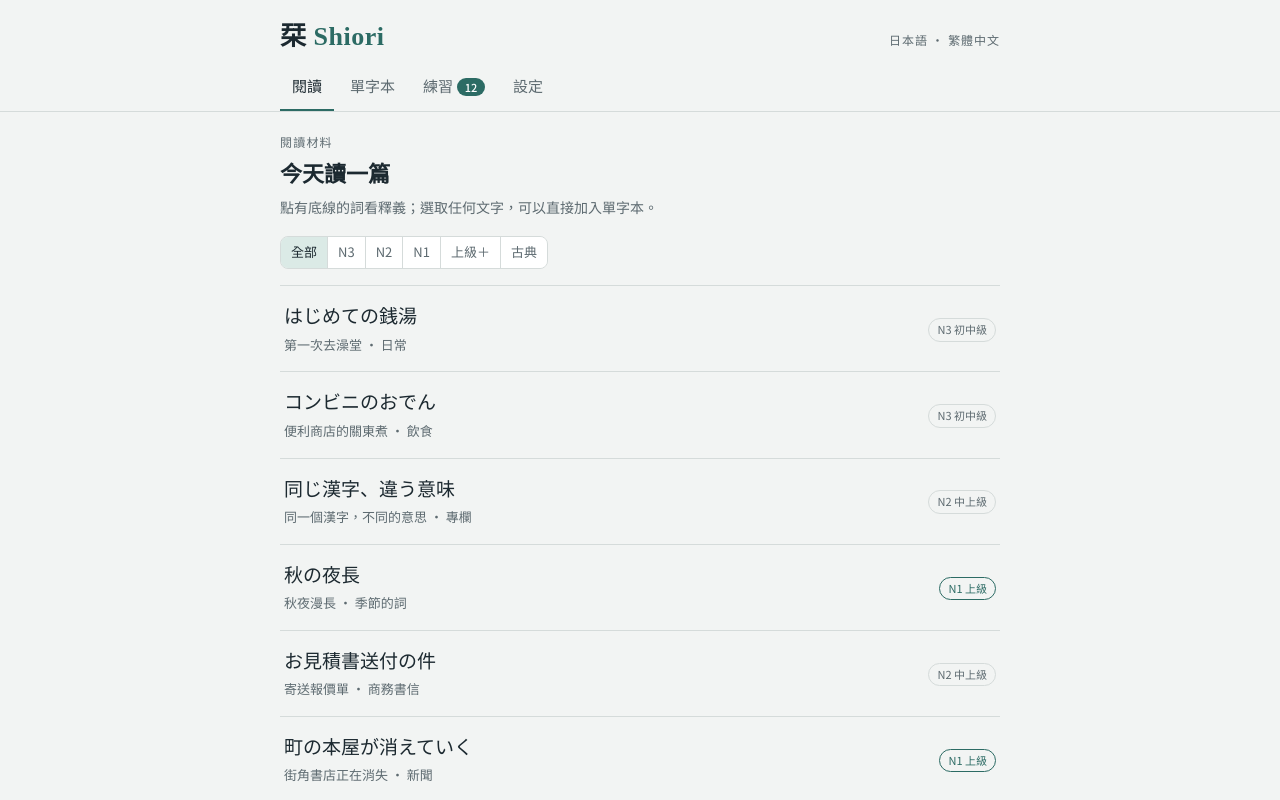
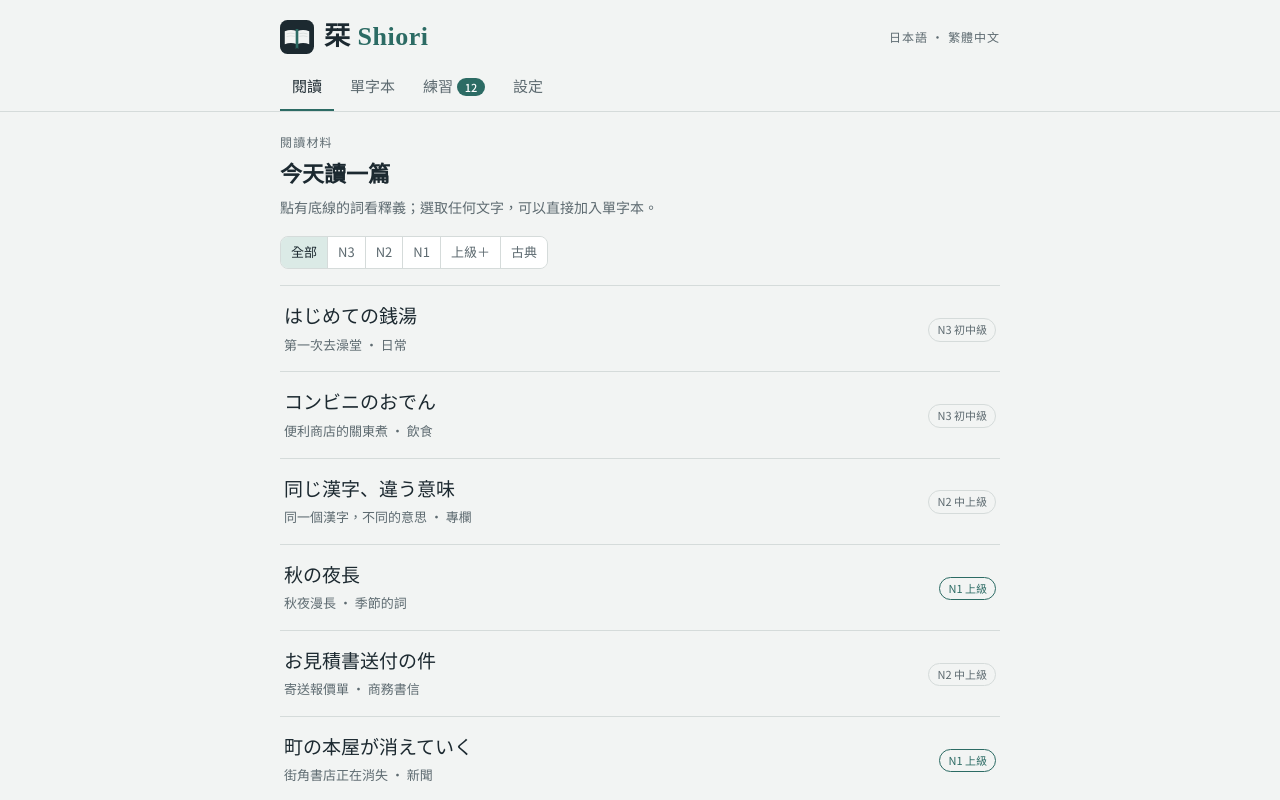
Before and after one commit to Shentuyuxia/shiori, a plain HTML site: page index.html in a window 1280 px wide. Shown: the top 800 px of the page. Drawn offline with Linux system fonts and the light colour scheme; a web font is replaced by a local one.

Commit message:
Add files via upload

```diff
--- a/index.html
+++ b/index.html
@@ -3,6 +3,13 @@
 <head>
 <meta charset="utf-8">
 <meta name="viewport" content="width=device-width,initial-scale=1,viewport-fit=cover">
+<link rel="icon" href="favicon.svg" type="image/svg+xml">
+<link rel="icon" href="icon-192.png" sizes="192x192" type="image/png">
+<link rel="apple-touch-icon" href="apple-touch-icon.png">
+<link rel="manifest" href="manifest.webmanifest">
+<meta name="apple-mobile-web-app-title" content="栞 Shiori">
+<meta name="theme-color" content="#f2f4f3" media="(prefers-color-scheme: light)">
+<meta name="theme-color" content="#12181b" media="(prefers-color-scheme: dark)">
 <title>Shiori 栞</title>
 <meta name="claude:viewport-fit-sides" content="cover">
 <link rel="preconnect" href="https://fonts.googleapis.com">
@@ -38,7 +45,9 @@ button{cursor:pointer}
 :focus-visible{outline:2px solid var(--accent);outline-offset:2px}
 
 header.top{position:sticky;top:env(safe-area-inset-top,0px);z-index:5;background:var(--paper);border-bottom:1px solid var(--line)}
-.brand{display:flex;align-items:baseline;justify-content:space-between;gap:12px;padding-block:16px 6px}
+.brand{display:flex;align-items:center;justify-content:space-between;gap:12px;padding-block:16px 6px}
+.lockup{display:flex;align-items:center;gap:10px;min-width:0}
+.mark{width:34px;height:34px;flex:none}
 .brand h1{font-family:var(--f-display);font-weight:700;font-size:26px;margin:0;letter-spacing:.02em}
 .brand h1 span{color:var(--accent)}
 .brand small{color:var(--muted);font-size:12px;letter-spacing:.08em}
@@ -170,7 +179,7 @@ textarea.io{width:100%;min-height:110px;box-sizing:border-box;padding:10px;borde
 <body>
 
 <header class="top"><div class="wrap">
-  <div class="brand"><h1>栞 <span>Shiori</span></h1><small id="brandSub"></small></div>
+  <div class="brand"><div class="lockup"><svg class="mark" viewBox="0 0 64 64" aria-hidden="true"><rect width="64" height="64" rx="14" fill="var(--ink)"/><path d="M9 21 Q20 16.5 31 20.5 V45 Q20 41 9 45.5 Z M33 20.5 Q44 16.5 55 21 V45.5 Q44 41 33 45 Z" fill="var(--paper)"/><path d="M13 26 Q20 23.5 27 25.5 M13 31 Q20 28.5 27 30.5 M37 25.5 Q44 23.5 51 26 M37 30.5 Q44 28.5 51 31" stroke="var(--line)" stroke-width="1.4" fill="none" stroke-linecap="round"/><path d="M29.5 17 H34.5 V55 L32 51.6 L29.5 55 Z" fill="var(--accent)"/></svg><h1>栞 <span>Shiori</span></h1></div><small id="brandSub"></small></div>
   <nav class="tabs" id="tabs"></nav>
 </div></header>
 <main class="wrap" id="app"></main>
```
Also changed, not shown: apple-touch-icon.png (added), favicon.svg (added), icon-192.png (added), icon-512.png (added), manifest.webmanifest (added).
